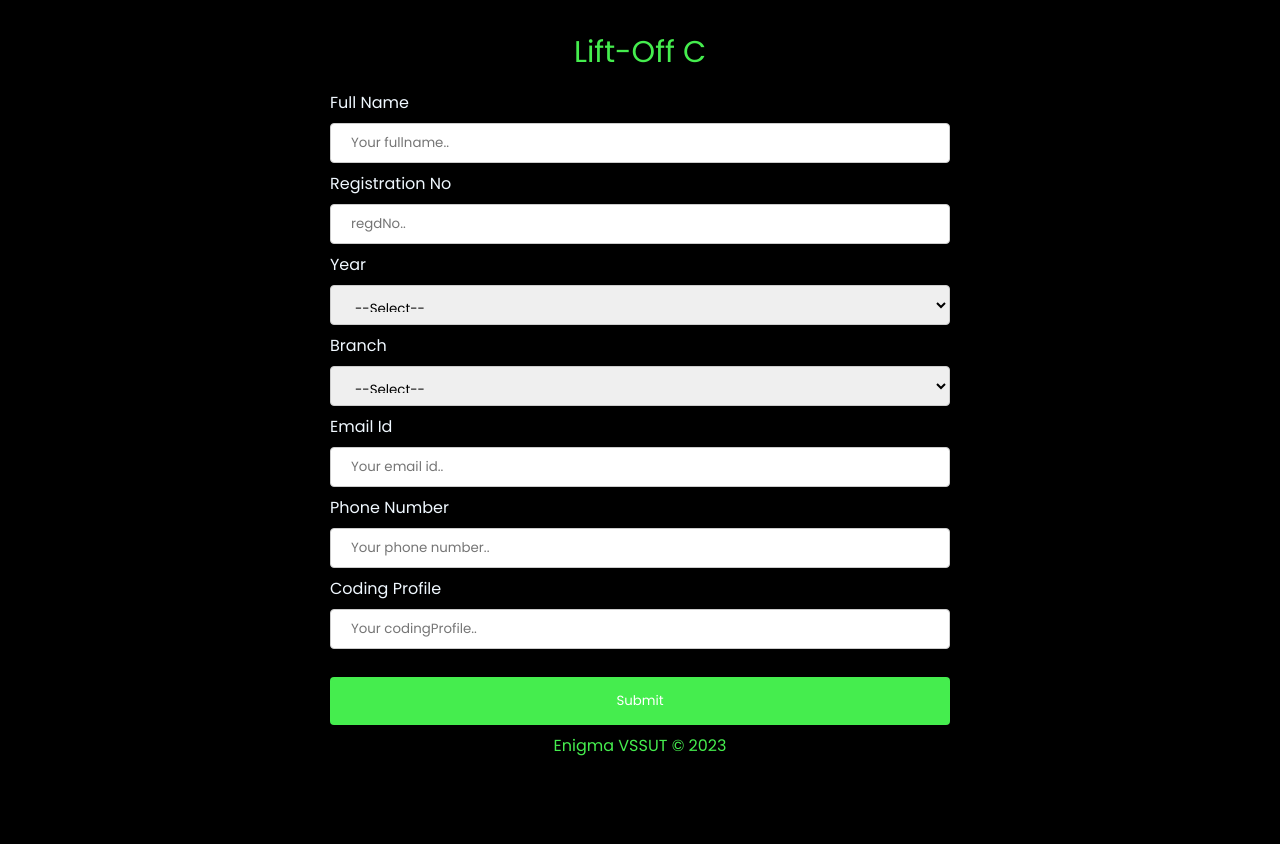
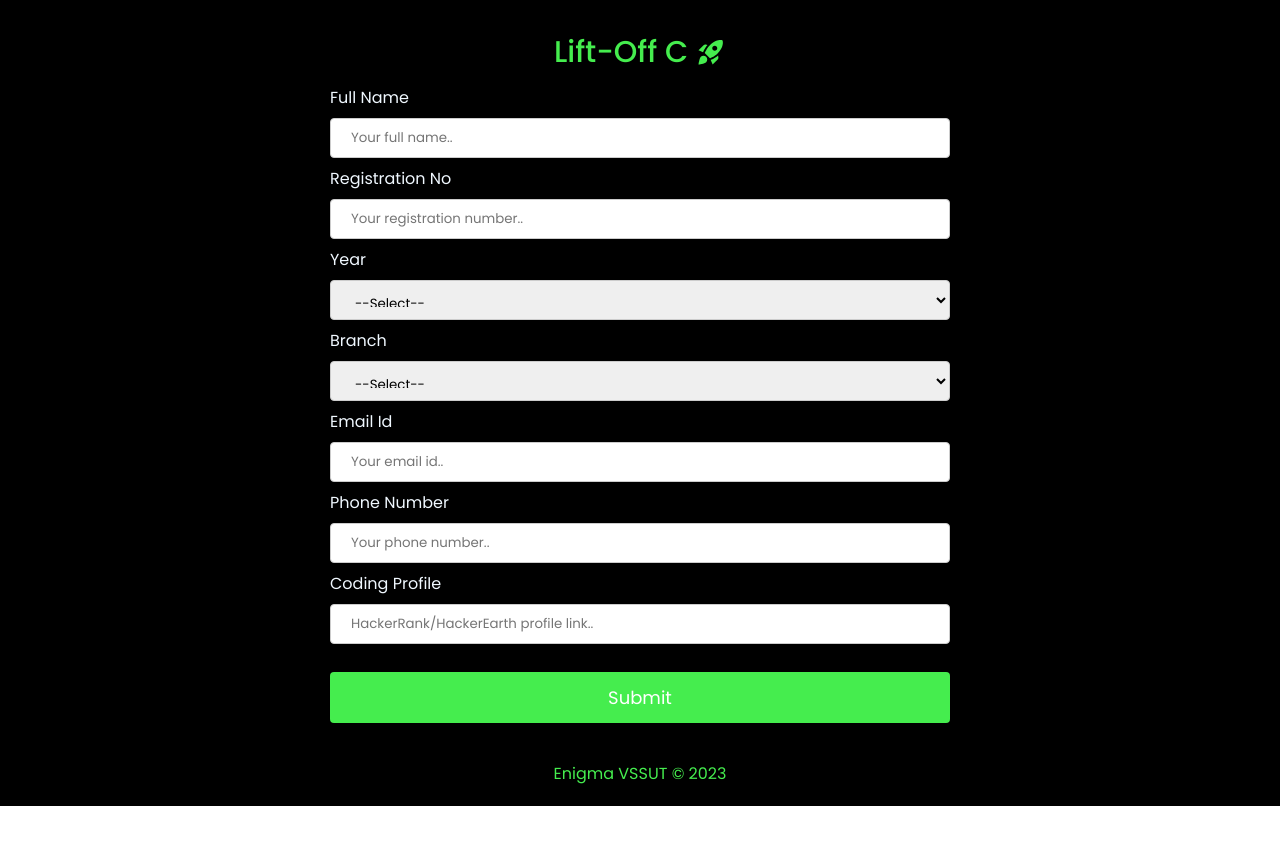
Before and after one commit to Subhransu02/LOC-RegistrationForm, a React (Create React App) app: page / in a window 1280 px wide. Shown: the top 844 px of the page. After the commit the page ends 806 px from the top, so only its background shows below. Built offline with nearby package versions, Linux system fonts and the light colour scheme.

Commit message:
changed styling

```diff
--- a/src/AdmissionForm.css
+++ b/src/AdmissionForm.css
@@ -16,10 +16,17 @@
 
 .heading {
   color: #45ed4e;
-  position: absolute;
-  top: 10px;
   font-size: 30px;
-  margin-top: 20px;
+  padding-top: 30px;
+  text-align: center;
+  font-weight: 500;
+}
+
+.rocket{
+  height: 30px;
+  width: 30px;
+  position: relative;
+  top: 5px;
 }
 
 /* style={{ textAlign: "center"}} */
@@ -27,7 +34,6 @@
   display: flex;
   align-items: center;
   justify-content: center;
-  padding: 80px 0px;
   border: 10px 10px;
   border-radius: 5px;
 }
@@ -36,7 +42,7 @@
   width: 50%;
   justify-content: center;
   padding: 10px;
-  margin: 0px 35px;
+  margin: 0px 20px;
 }
 
 label {
@@ -61,12 +67,13 @@ select {
   width: 100%;
   background-color: #45ed4e;
   color: white;
-  padding: 14px 20px;
+  padding: 12px 20px;
   margin: 8px 0;
   border: none;
   border-radius: 4px;
   cursor: pointer;
   transition: 0.2s all;
+  font-size: 18px;
 }
 
 .submit:hover {
@@ -76,6 +83,9 @@ select {
 
 .submit:active {
   background-color: #45ed4e;
+}
+.submit:disabled {
+  cursor: not-allowed;
 }
 
 .showError {
@@ -121,18 +131,19 @@ select {
 
 @media screen and (max-width: 550px) {
   .form_comp {
-    width: 80%;
+    width: 100%;
   }
 }
 
 @media screen and (max-width: 475px) {
   .form_comp {
-    width: 90%;
+    width: 100%;
   }
 }
 
 
 .copy{
+  padding: 20px 0;
   color: #45ed4e;
   text-align: center;
 }
--- a/src/AdmissionForm.js
+++ b/src/AdmissionForm.js
@@ -1,5 +1,6 @@
 import React, { Component } from "react";
 import "./AdmissionForm.css";
+import IconRocketLaunch from "./IconRocketLaunch";
 import Loader from "./Loader";
 
 class AdmissionForm extends Component {
@@ -144,9 +145,10 @@ class AdmissionForm extends Component {
     // IoIosRocket
 
     return (
+      <>
         <div className="formDiv">
+          <div className="heading">Lift-Off C  <IconRocketLaunch /></div>
           <div className="form_wrap">
-          <div className="heading">Lift-Off C  </div>
             <div className="form_comp">
               <form onSubmit={this.handleSubmit}>
                 <div>
@@ -156,7 +158,7 @@ class AdmissionForm extends Component {
                     name="fullname"
                     value={this.state.fullname}
                     onChange={this.handleChange}
-                  placeholder="Your fullname.."
+                    placeholder="Your full name.."
                     className={fullnameErr ? " showError" : ""}
                     onInvalid={(e) =>
                       e.target.setCustomValidity("Full Name is required")
@@ -178,7 +180,7 @@ class AdmissionForm extends Component {
                     name="regdNo"
                     value={this.state.regdNo}
                     onChange={this.handleChange}
-                  placeholder="regdNo.."
+                    placeholder="Your registration number.."
                     className={regdNoErr ? " showError" : ""}
                     onInvalid={(e) =>
                       e.target.setCustomValidity("Registration No is required")
@@ -295,7 +297,7 @@ class AdmissionForm extends Component {
                     name="codingProfile"
                     value={this.state.codingProfile}
                     onChange={this.handleChange}
-                  placeholder="Your codingProfile.."
+                    placeholder="HackerRank/HackerEarth profile link.."
                     className={codingProfileErr ? " showError" : ""}
                     onInvalid={(e) =>
                       e.target.setCustomValidity("Coding Profile is required")
@@ -317,13 +319,15 @@ class AdmissionForm extends Component {
                     {this.state.message}
                   </p>
 
-              <button className="submit">Submit</button>
-              <p className="copy">Enigma VSSUT &copy; 2023 </p>
+                {!this.state.response && <button className="submit">Submit</button>}
+                {this.state.response && <button className="submit" disabled>Submitting...</button>}
               </form>
 
             </div>
           </div>
+          <p className="copy">Enigma VSSUT &copy; 2023 </p>
         </div>
+      </>
     );
   }
 }
--- /dev/null
+++ b/src/IconRocketLaunch.js
@@ -0,0 +1,9 @@
+import React from 'react'
+
+const IconRocketLaunch = () => {
+  return (
+    <svg className="rocket MuiSvgIcon-root MuiSvgIcon-fontSizeMedium MuiBox-root css-uqopch" focusable="false" ariahidden="true" viewBox="0 0 24 24" datatestid="RocketLaunchIcon" height="20" width="20" fill="currentColor"><path d="M9.19 6.35c-2.04 2.29-3.44 5.58-3.57 5.89L2 10.69l4.05-4.05c.47-.47 1.15-.68 1.81-.55l1.33.26zM11.17 17s3.74-1.55 5.89-3.7c5.4-5.4 4.5-9.62 4.21-10.57-.95-.3-5.17-1.19-10.57 4.21C8.55 9.09 7 12.83 7 12.83L11.17 17zm6.48-2.19c-2.29 2.04-5.58 3.44-5.89 3.57L13.31 22l4.05-4.05c.47-.47.68-1.15.55-1.81l-.26-1.33zM9 18c0 .83-.34 1.58-.88 2.12C6.94 21.3 2 22 2 22s.7-4.94 1.88-6.12C4.42 15.34 5.17 15 6 15c1.66 0 3 1.34 3 3zm4-9c0-1.1.9-2 2-2s2 .9 2 2-.9 2-2 2-2-.9-2-2z"></path></svg>
+  )
+}
+
+export default IconRocketLaunch
```
Lines whose indentation alone changed are shown as unchanged.
